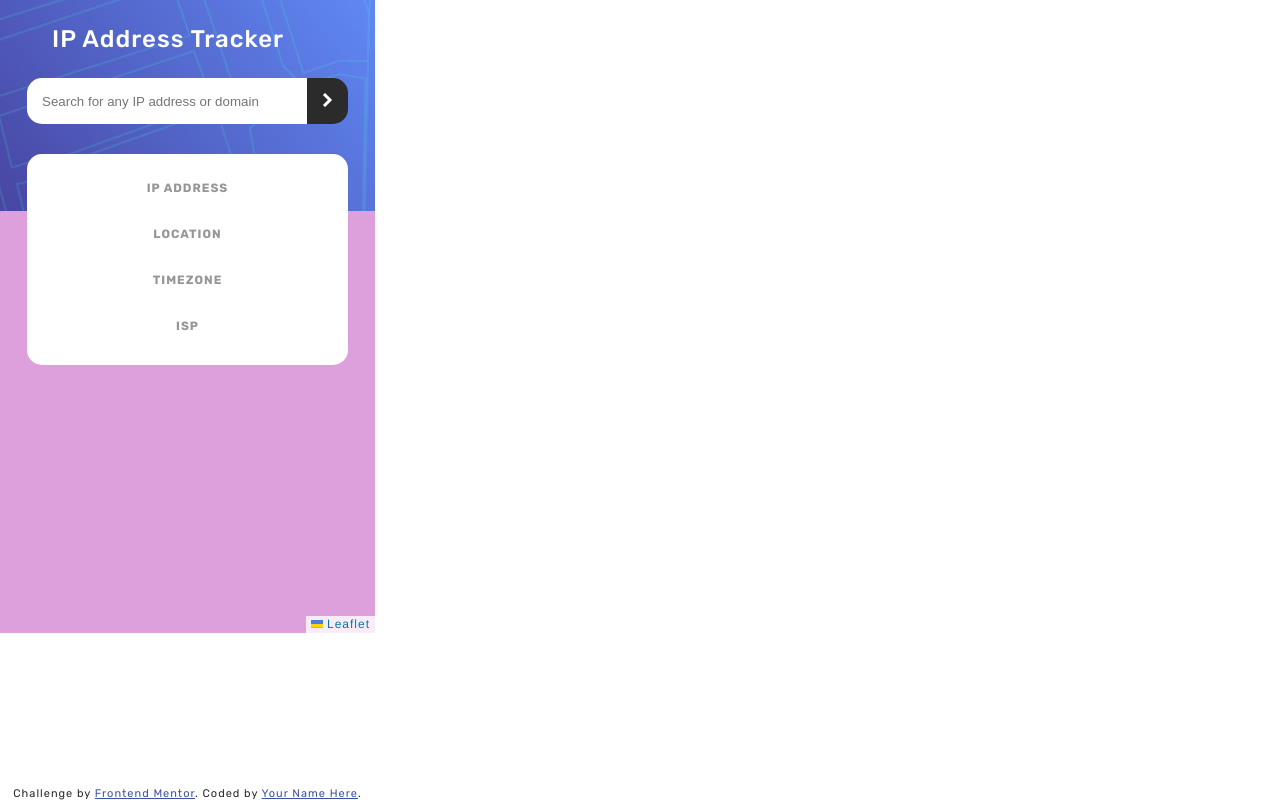
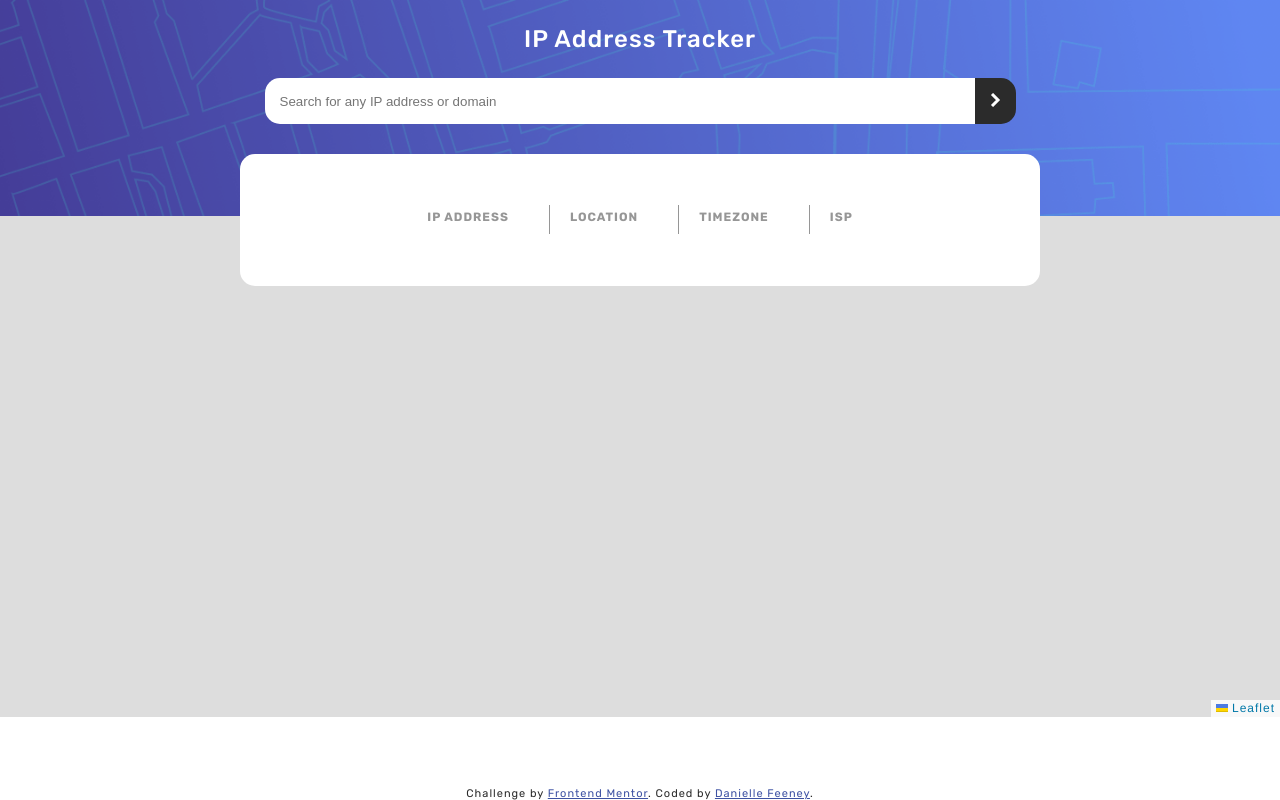
Before and after one commit to dfeeney96/ip-address-tracker, a website: page index.html in a window 1280 px wide. Drawn offline with nearby package versions, Linux system fonts and the light colour scheme; no server answers.

Commit message:
create desktop responsive design

```diff
--- a/index.html
+++ b/index.html
@@ -43,11 +43,9 @@
 
   </section>
 
-
-
   <div class="attribution">
     Challenge by <a href="https://www.frontendmentor.io?ref=challenge" target="_blank">Frontend Mentor</a>.
-    Coded by <a href="#">Your Name Here</a>.
+    Coded by <a href="https://github.com/dfeeney96">Danielle Feeney</a>.
   </div>
   <script src="https://ajax.googleapis.com/ajax/libs/jquery/3.7.0/jquery.min.js"></script>
   <script src="https://unpkg.com/leaflet@1.9.4/dist/leaflet.js"
--- a/source/script.js
+++ b/source/script.js
@@ -22,7 +22,6 @@ let searchData = (searchValue) => {
     fetch(ipifyUrl)
     .then(response => response.json())
     .then(data => {
-        console.log(data);
         ipAddressP.text(data.ip);
         locationP.text(`${data.location.region}, ${data.location.country}`);
         timezoneP.text(`UTC ${data.location.timezone}`);
@@ -42,8 +41,14 @@ let generateMap = (lat, lng) => {
 
     console.log(L.Icon.Default.prototype._getIconUrl());
 
+    let blackIcon = L.icon({
+        iconUrl: "./images/favicon-32x32.png",
+        iconSize: [38, 95],
+        iconAnchor: [lat, lng]
+    });
 
-    let marker = L.marker([lat, lng]).addTo(map);
+
+    let marker = L.marker([lat, lng], {icon: blackIcon}).addTo(map);
 }
 
 
--- a/source/styles.css
+++ b/source/styles.css
@@ -6,11 +6,11 @@
   body {
     background-image: url("./images/pattern-bg-mobile.png");
     background-repeat: no-repeat;
+    background-size: contain;
     color: hsl(0, 0%, 17%);
     font-family: 'Rubik', sans-serif;
     font-size: 18px;
     letter-spacing: 1px;
-    width: 375px;
     height: 100vh;
     display: flex;
     flex-direction: column;
@@ -22,7 +22,6 @@
     color: hsl(0, 0%, 100%);
     font-weight: 500;
     font-size: 24px;
-
     margin: 25px;
   }
 
@@ -70,11 +69,10 @@
   }
 
   #map {
-    height: 600px;
-    width: 375px;
-    background-color: plum;
+    height: calc(100% - 229px);
+    width: 100vw;
     position: relative;
-    bottom: 154px;
+    bottom: 100px;
     z-index: -1;
   }
 
@@ -88,3 +86,63 @@
   .attribution a {
       color: hsl(228, 45%, 44%);
   }
+
+  @media (min-width: 800px) {
+
+    body{
+      background-image: url("./images/pattern-bg-desktop.png");
+      background-repeat: no-repeat;
+      background-size: 100% 250px;
+      width: 100vw;
+    }
+
+    header {
+      width: 100%;
+      display: flex;
+      flex-direction: column;
+      align-items: center;
+      justify-content: center;
+    }
+
+    h1{
+      text-align: center;
+    }
+
+    form {
+      display: flex;
+      justify-content: center;
+      width: 80%;
+      max-width: 800px;
+    }
+
+    input{
+      width: 85%;
+    }
+
+    .card {
+      flex-direction: row;
+      width: 80%;
+      height: 150px;
+      max-width: 800px;
+      text-align: left;
+      justify-content: center;
+    }
+
+    .card div:first-of-type{
+      border-left: 0;
+    }
+
+    .card div {
+      padding: 5px 20px 5px;
+      margin: 10px;
+      border-left: 1px solid hsl(0, 0%, 59%);
+    }
+
+    #map{
+      bottom: 70px;
+    }
+
+
+
+
+  }
```
